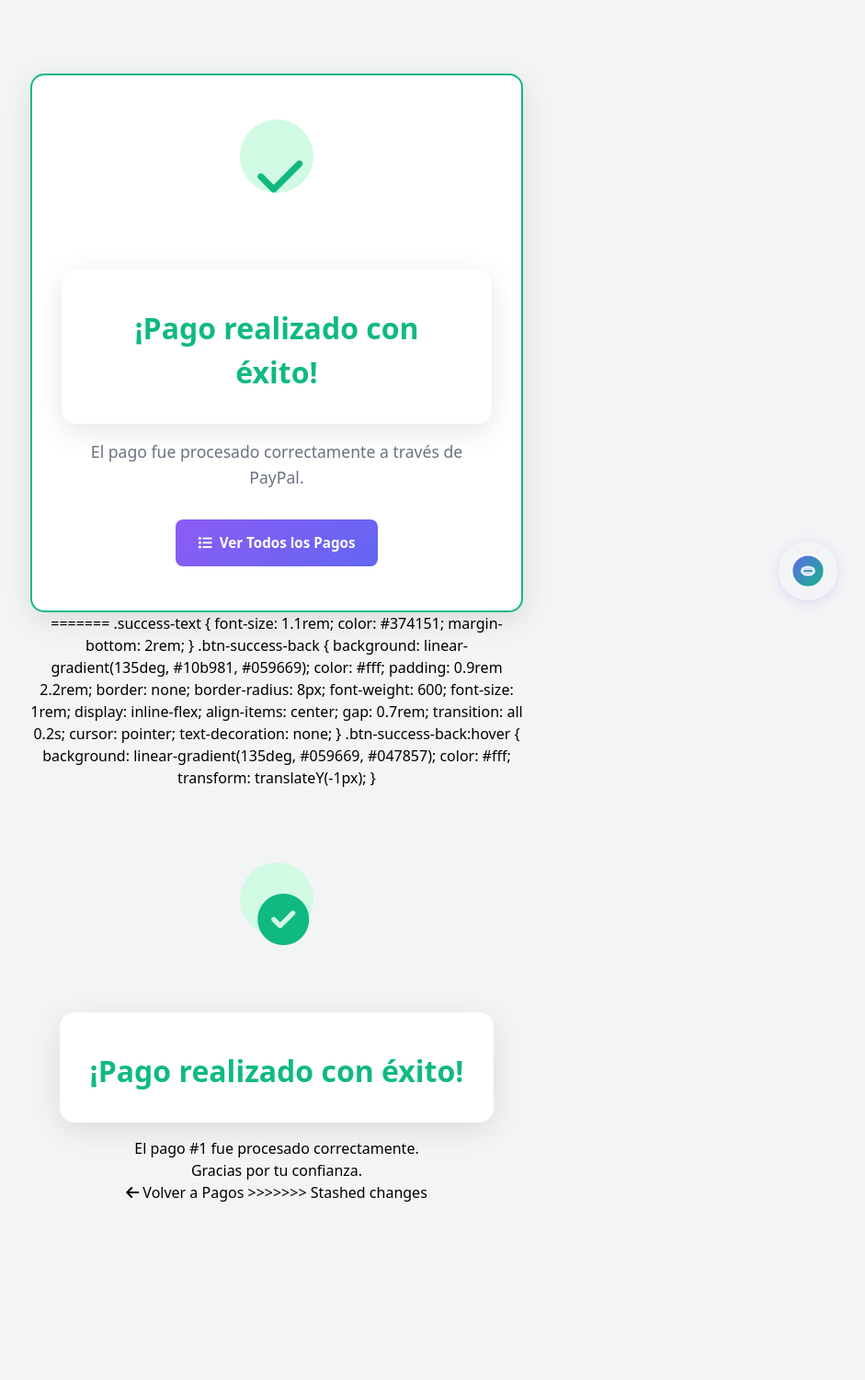
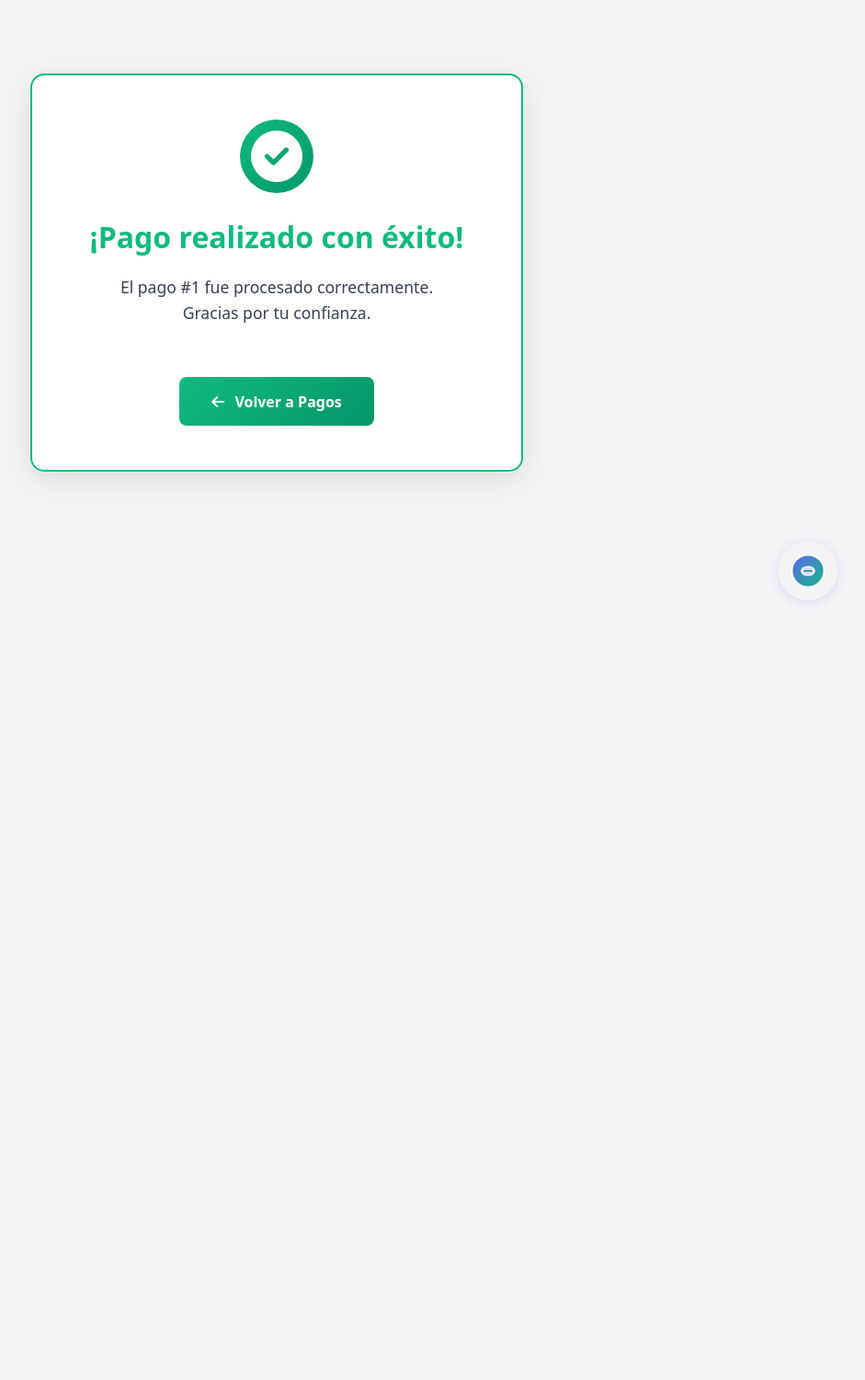
Before and after one commit to LeonardPaulo/ComponentePOO, a Django app: template templates/doctor/pago/paypal_success.html in a window 1280 px wide. Shown: the part 117-1618 px from the top of the page at 92% size, without its empty margins (339-1280 px from the left). After the commit the page ends 772 px from the top, so only its background shows below. Run offline with Django 5.2, Linux system fonts and the light colour scheme; the template is opened without the code that fills it: most values are stand-ins (such as "Sample title", 1, 10 or a date in 2020); style sheets or scripts are compiled from the project's sources; some libraries are stand-ins or nearby versions.

Commit message:
Tu mensaje de commit aquí

```diff
--- a/applications/chatbot/views.py
+++ b/applications/chatbot/views.py
@@ -8,7 +8,7 @@ from deep_translator import GoogleTranslator
 
 
 # applications/chatbot/views.py
-COHERE_API_KEY = "Reemplazar"  # Reemplaza con tu API Key de Cohere
+COHERE_API_KEY = "Reemplazar"  # Reemplaza con tu API Key de Cohere: yqUHQlz3FxpRv1RQznIa1HjqpPg3WybtukhMx1jy
 
 
 co = cohere.Client(COHERE_API_KEY)
@@ -27,7 +27,7 @@ class ChatbotView(View):
             response = co.generate(
                 model="command",
                 prompt=user_message,
-                max_tokens=200
+                max_tokens=600
             )
             response_text = response.generations[0].text.strip()
 
--- a/proy_clinico/settings.py
+++ b/proy_clinico/settings.py
@@ -29,8 +29,8 @@ DEBUG = True
 ALLOWED_HOSTS = []
 
 # settings.py
-PAYPAL_CLIENT_ID = '' # Reemplaza con tu Client ID de PayPal
-PAYPAL_CLIENT_SECRET = '' # Reemplaza con tu Client Secret de PayPal
+PAYPAL_CLIENT_ID = 'Reemplazar' # Reemplaza con tu Client ID de PayPal: AbB5xDUamfrBCvG70KpYGXO8Ii5Ob4DlvsDe6u-cBpqku4fsRRN2Pfninb11wurdtGZiSYU_2rC8NVY9
+PAYPAL_CLIENT_SECRET = 'Reemplazar' # Reemplaza con tu Client Secret de PayPal: EAW0Ke6Kdnc-haWlcVPrYaFCmc8XJU4cPCse4zSFdIQNd8jcQ5OfbNTGE7BaUqdhVPKtHM7fKvBjUQ0A
 PAYPAL_MODE = 'sandbox'  # Cambia a 'live' en producción
 
 # Application de djang
--- a/templates/doctor/pago/paypal_success.html
+++ b/templates/doctor/pago/paypal_success.html
@@ -13,7 +13,6 @@
         padding: 2rem;
         text-align: center;
     }
-
     .success-card {
         background: white;
         border-radius: 15px;
@@ -21,7 +20,6 @@
         box-shadow: 0 8px 32px rgba(0,0,0,0.1);
         border: 2px solid #10b981;
     }
-
     .success-icon {
         width: 80px;
         height: 80px;
@@ -32,27 +30,7 @@
         justify-content: center;
         margin: 0 auto 1.5rem;
         color: white;
-        font-size: 2.5rem;
-    }
-
-    .success-title {
-        font-size: 2.2rem;
-        max-width: 500px;
-        margin: 4rem auto 0 auto;
-        background: #fff;
-        border-radius: 16px;
-        box-shadow: 0 8px 32px rgba(0,0,0,0.10);
-        padding: 2.5rem 2rem 2rem 2rem;
-        text-align: center;
-    }
-    .success-icon {
         font-size: 3.5rem;
-        color: #10b981;
-        margin-bottom: 1.2rem;
-        background: #d1fae5;
-        border-radius: 50%;
-        padding: 1.2rem;
-        display: inline-block;
     }
     .success-title {
         font-size: 2rem;
@@ -60,121 +38,11 @@
         color: #10b981;
         margin-bottom: 1rem;
     }
-
-
-    .success-message {
-        font-size: 1.1rem;
-        color: #6b7280;
-        margin-bottom: 2rem;
-        line-height: 1.6;
-    }
-
-    .pago-info {
-        background: #f3f4f6;
-        border-radius: 10px;
-        padding: 1.5rem;
-        margin-bottom: 2rem;
-    }
-
-    .pago-id {
-        font-size: 1.3rem;
-        font-weight: 600;
-        color: #374151;
-    }
-
-    .btn {
-        padding: 0.875rem 1.5rem;
-        border: none;
-        border-radius: 8px;
-        font-weight: 600;
-        text-decoration: none;
-        display: inline-flex;
-        align-items: center;
-        gap: 0.5rem;
-        transition: all 0.3s ease;
-        cursor: pointer;
-        font-size: 0.95rem;
-        margin: 0 0.5rem;
-    }
-
-    .btn-primary {
-        background: linear-gradient(135deg, #8b5cf6, #6366f1);
-        color: white;
-    }
-
-    .btn-primary:hover {
-        background: linear-gradient(135deg, #6366f1, #4f46e5);
-        color: white;
-        transform: translateY(-1px);
-    }
-
-    .btn-secondary {
-        background: linear-gradient(135deg, #6b7280, #4b5563);
-        color: white;
-    }
-
-    .btn-secondary:hover {
-        background: linear-gradient(135deg, #4b5563, #374151);
-        color: white;
-        transform: translateY(-1px);
-    }
-
-    .buttons-group {
-        display: flex;
-        justify-content: center;
-        gap: 1rem;
-        flex-wrap: wrap;
-    }
-
-    @media (max-width: 768px) {
-        .success-container {
-            margin: 1rem;
-            padding: 1rem;
-        }
-
-        .success-card {
-            padding: 2rem 1.5rem;
-        }
-
-        .success-title {
-            font-size: 1.8rem;
-        }
-
-        .buttons-group {
-            flex-direction: column;
-            align-items: center;
-        }
-
-        .btn {
-            width: 100%;
-            max-width: 250px;
-        }
-    }
-</style>
-
-<div class="success-container">
-    <div class="success-card">
-        <div class="success-icon">
-            <i class="fas fa-check"></i>
-        </div>
-
-        <h2 class="success-title">¡Pago realizado con éxito!</h2>
-
-        <p class="success-message">
-            El pago fue procesado correctamente a través de PayPal.<br>
-        </p>
-
-        <div class="buttons-group">
-            <a href="{% url 'doctor:pago_list' %}" class="btn btn-primary">
-                <i class="fas fa-list"></i> Ver Todos los Pagos
-            </a>
-        </div>
-    </div>
-=======
-    .success-text {
+    .success-message, .success-text {
         font-size: 1.1rem;
         color: #374151;
         margin-bottom: 2rem;
+        line-height: 1.6;
     }
     .btn-success-back {
         background: linear-gradient(135deg, #10b981, #059669);
@@ -190,18 +58,37 @@
         transition: all 0.2s;
         cursor: pointer;
         text-decoration: none;
+        margin-top: 1.5rem;
     }
     .btn-success-back:hover {
         background: linear-gradient(135deg, #059669, #047857);
         color: #fff;
         transform: translateY(-1px);
     }
+    @media (max-width: 768px) {
+        .success-container {
+            margin: 1rem;
+            padding: 1rem;
+        }
+        .success-card {
+            padding: 2rem 1.5rem;
+        }
+        .success-title {
+            font-size: 1.5rem;
+        }
+        .btn-success-back {
+            width: 100%;
+            max-width: 250px;
+            justify-content: center;
+        }
+    }
 </style>
 
 <div class="success-container">
-    <span class="success-icon">
+    <div class="success-card">
+        <div class="success-icon">
             <i class="fa-solid fa-circle-check"></i>
-    </span>
+        </div>
         <div class="success-title">¡Pago realizado con éxito!</div>
         <div class="success-text">
             El pago #{{ pago.id }} fue procesado correctamente.<br>
@@ -210,6 +97,6 @@
         <a href="{% url 'doctor:pago_list' %}" class="btn-success-back">
             <i class="fas fa-arrow-left"></i> Volver a Pagos
         </a>
->>>>>>> Stashed changes
+    </div>
 </div>
 {% endblock %}
--- a/templates/home.html
+++ b/templates/home.html
@@ -72,7 +72,7 @@
                 <div class="flex items-center justify-between">
                     <div>
                         <p class="text-gray-600 text-sm font-medium">Mantenimiento</p>
-                        <p class="text-2xl font-bold text-gray-900">{{ stats.consultas_atendidas|default:"0" }}</p>
+                        <p class="text-2xl font-bold text-gray-900">{{ stats.mantenimientos|default:"0" }}</p>
                     </div>
                     <div class="w-12 h-12 bg-red-100 rounded-lg flex items-center justify-center">
                         <svg class="w-6 h-6 text-red-600" fill="none" stroke="currentColor" viewBox="0 0 24 24">
```
Also changed, not shown: templates/doctor/atenciones/list.html (+6 -1 lines), templates/doctor/cita_medica/list.html (+9 -1 lines), templates/doctor/detalle_pago/list.html (+9 -1 lines), templates/doctor/horario_atencion/list.html (+10 -5 lines), templates/doctor/pago/list.html (+6 -1 lines), templates/doctor/serviciosadicionales/list.html (+6 -1 lines), media/core/pacientes/p5_LXRriyu.webp (added). Lines whose indentation alone changed are shown as unchanged.
